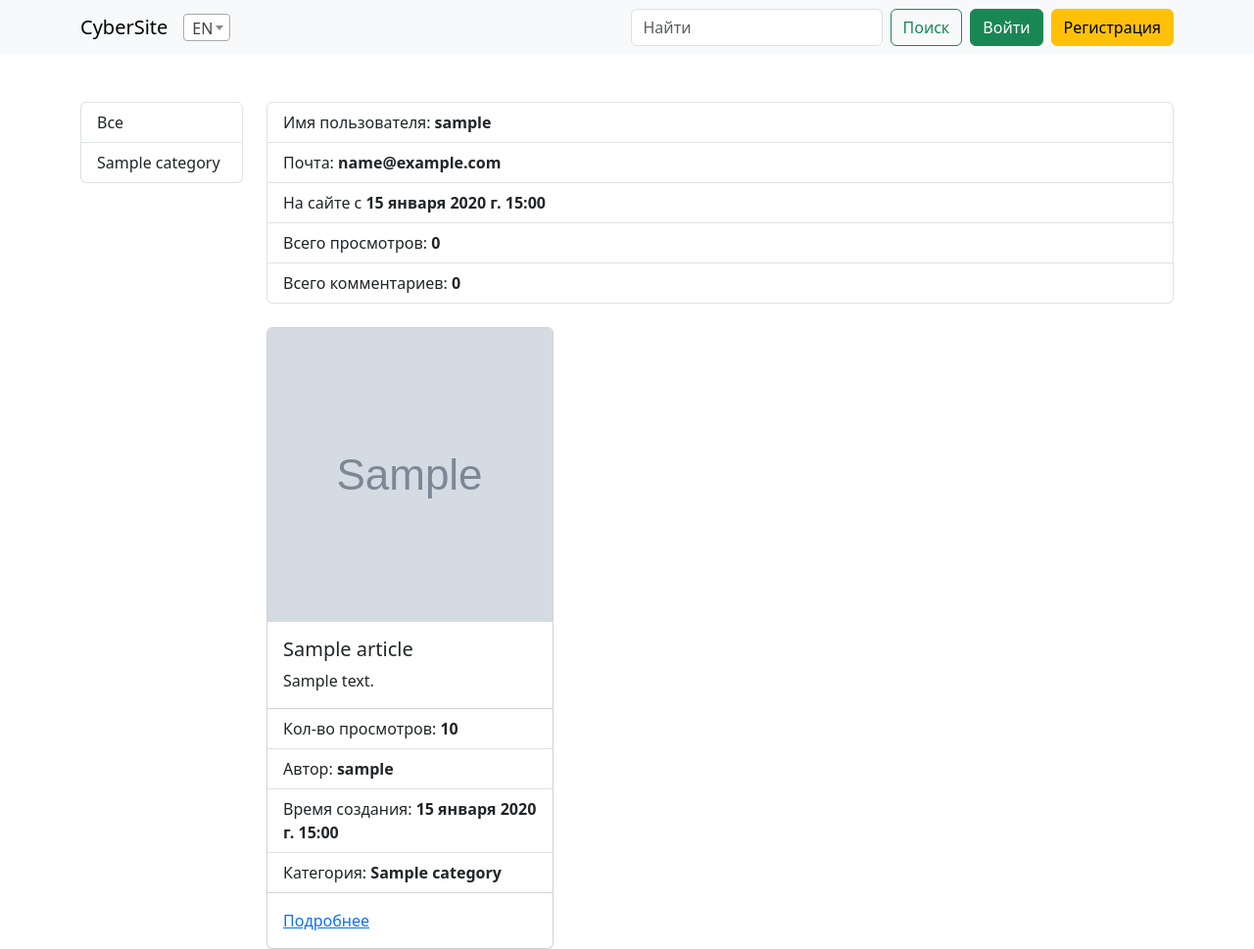
After one commit to Cybernoobi/django-blog, a Django app: a page that uses blog/templates/include/_navbar.html in a window 1280 px wide. The commit adds this page. Shown: the whole page at 98% size. Run offline with Django 4.2, Linux system fonts and the light colour scheme; tables that the repository leaves empty hold one stand-in row (values such as "Sample post"); grey boxes marked "Sample" are stand-in pictures; some libraries are stand-ins or nearby versions.

Commit message:
all fixed

```diff
--- a/blog/templates/include/_navbar.html
+++ b/blog/templates/include/_navbar.html
@@ -15,7 +15,7 @@
                     </a>
                     <ul class="dropdown-menu">
                         <li><a class="dropdown-item" href="{% url 'create' %}">Добавить статью</a></li>
-                        <li><a class="dropdown-item" href="#">Мой профиль</a></li>
+                        <li><a class="dropdown-item" href="{% url 'profile' request.user.username %}">Мой профиль</a></li>
                         <li><a class="dropdown-item" href="#">Избранное</a></li>
                         <li>
                             <hr class="dropdown-divider">
--- a/blog/web_site/models.py
+++ b/blog/web_site/models.py
@@ -31,3 +31,15 @@
 
     def get_absolute_url(self):
         return reverse('article_detail', kwargs={'article_id': self.pk})
+
+
+class ArticleCountView(models.Model):
+    article = models.ForeignKey(Article, on_delete=models.CASCADE, null=True, blank=True)
+    session_id = models.CharField(max_length=150)
+
+
+class Comment(models.Model):
+    article = models.ForeignKey(Article, on_delete=models.CASCADE, null=True, blank=True)
+    author = models.ForeignKey(User, on_delete=models.CASCADE, verbose_name="Автор", related_name="comments")
+    created_at = models.DateTimeField(verbose_name="Дата создания", auto_now_add=True)
+    body = models.TextField()
--- /dev/null
+++ b/blog/web_site/templates/web_site/profile.html
@@ -0,0 +1,59 @@
+{% extends 'base.html' %}
+
+{% block title %}
+Профиль: {{ user.username }}
+{% endblock title %}
+
+
+{% block content %}
+<div class="list-group mb-4">
+    <div class="list-group-item list-group-item-action">
+        Имя пользователя: <b>{{ user.username }}</b>
+    </div>
+    <div class="list-group-item list-group-item-action">
+        Почта: <b>{{ user.email }}</b>
+    </div>
+    <div class="list-group-item list-group-item-action">
+        На сайте с <b>{{ user.date_joined }}</b>
+    </div>
+    <div class="list-group-item list-group-item-action">
+        Всего просмотров: <b>{{ total_views }}</b>
+    </div>
+    <div class="list-group-item list-group-item-action">
+        Всего комментариев: <b>{{ total_comments }}</b>
+    </div>
+</div>
+
+
+<div class="row row-gap-4">
+    {% for article in articles %}
+    <div class="col-4">
+        <div class="card">
+            <img src="{{ article.photo.url }}" class="card-img-top" alt="..." style="height: 300px; object-fit: cover;">
+            <div class="card-body">
+                <h5 class="card-title">{{ article.title }}</h5>
+                <p class="card-text">{{ article.short_description }}</p>
+            </div>
+            <ul class="list-group list-group-flush">
+                <li class="list-group-item">
+                    Кол-во просмотров: <b>{{ article.views }}</b>
+                </li>
+                <li class="list-group-item">
+                    Автор: <b>{{ article.author }}</b>
+                </li>
+                <li class="list-group-item">
+                    Время создания: <b>{{ article.created_at }}</b>
+                </li>
+                <li class="list-group-item">
+                    Категория: <b>{{ article.category }}</b>
+                </li>
+            </ul>
+            <div class="card-body">
+                <a href="{% url 'article_detail' article.pk %}" class="card-link">Подробнее</a>
+            </div>
+        </div>
+    </div>
+    {% endfor %}
+</div>
+
+{% endblock content %}
--- a/blog/web_site/urls.py
+++ b/blog/web_site/urls.py
@@ -20,5 +20,7 @@
     path('update/article/<int:pk>/', views.ArticleUpdateView.as_view(), name="update"),
 
 
-    path('search/', views.SearchResult.as_view(), name="search")
+    path('search/', views.SearchResult.as_view(), name="search"),
+
+    path('users/<str:username>/', views.profile_view, name="profile")
 ]
--- a/blog/web_site/views.py
+++ b/blog/web_site/views.py
@@ -6,6 +6,7 @@
 from django.contrib.auth import login, logout, authenticate
 from django.views.generic import UpdateView, DeleteView, ListView
 from django.db.models import Q
+from django.contrib.auth.models import User
 
 
 class ArticleListView(ListView):
@@ -114,3 +115,16 @@
     }
 
     return render(request, 'web_site/article_form.html', context)
+
+
+def profile_view(request, username):
+    user = User.objects.get(username=username)
+    articles = user.articles.all()
+
+    context = {
+        "user": user,
+        "total_views": 0,
+        "total_comments": 0,
+        "articles": articles
+    }
+    return render (request, "web_site/profile.html", context)
```
Also changed, not shown: blog/media/photos/articles/Без_имени-1.png (added), blog/web_site/migrations/0003_comment_articlecountview.py (added).
